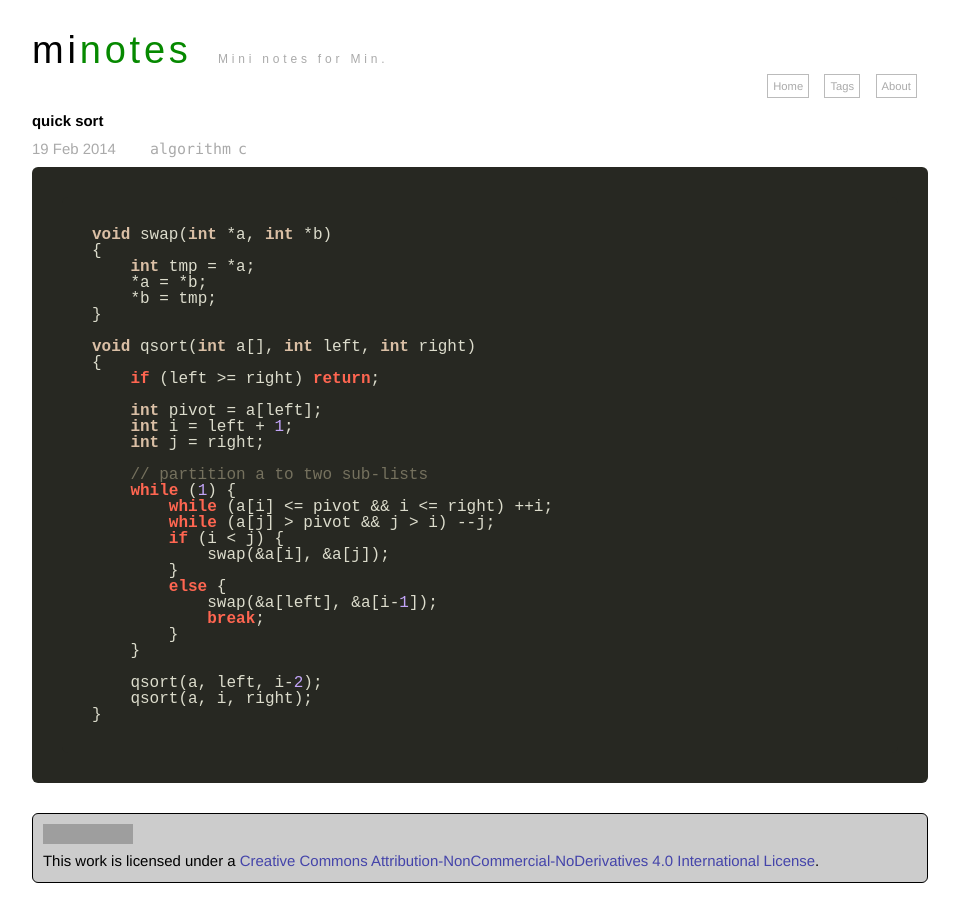
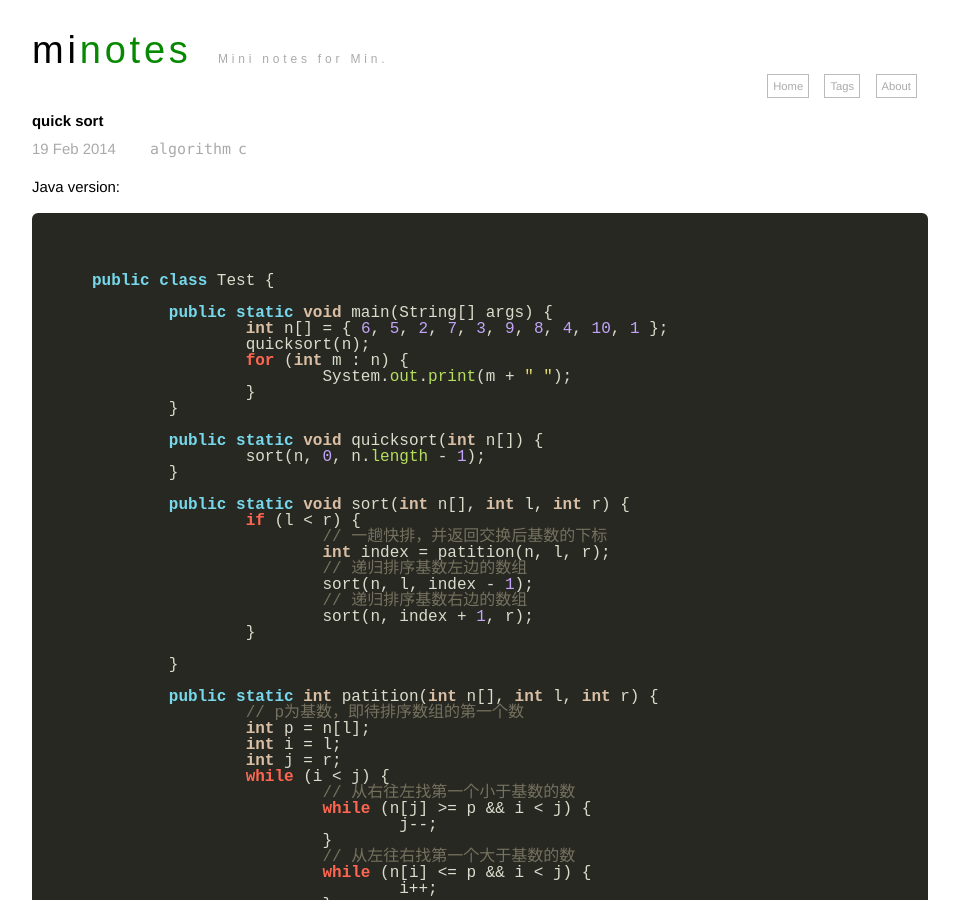
Before and after one commit to mindeng/mindeng.github.io, a Jekyll site: the page built from _posts/2014-02-19-20011.markdown, in a window 1280 px wide and 900 px high. Shown: the whole window, without its empty margins (160-1119 px from the left). Built offline with Jekyll 4.4.1, drawn with Linux system fonts in a browser that asks for light colours; some of the changed text lies outside the part shown; grey boxes are pictures that could not be loaded.

Commit message:
Update 2014-02-19-20011.markdown

````diff
--- a/_posts/2014-02-19-20011.markdown
+++ b/_posts/2014-02-19-20011.markdown
@@ -4,6 +4,68 @@ title:  "quick sort"
 date:   2014-02-19 14:55:25
 tags:   [algorithm, c]
 ---
+
+Java version:
+
+```java
+public class Test {
+
+	public static void main(String[] args) {
+		int n[] = { 6, 5, 2, 7, 3, 9, 8, 4, 10, 1 };
+		quicksort(n);
+		for (int m : n) {
+			System.out.print(m + " ");
+		}
+	}
+
+	public static void quicksort(int n[]) {
+		sort(n, 0, n.length - 1);
+	}
+
+	public static void sort(int n[], int l, int r) {
+		if (l < r) {
+			// 一趟快排，并返回交换后基数的下标
+			int index = patition(n, l, r);
+			// 递归排序基数左边的数组
+			sort(n, l, index - 1);
+			// 递归排序基数右边的数组
+			sort(n, index + 1, r);
+		}
+
+	}
+
+	public static int patition(int n[], int l, int r) {
+		// p为基数，即待排序数组的第一个数
+		int p = n[l];
+		int i = l;
+		int j = r;
+		while (i < j) {
+			// 从右往左找第一个小于基数的数
+			while (n[j] >= p && i < j) {
+				j--;
+			}
+			// 从左往右找第一个大于基数的数
+			while (n[i] <= p && i < j) {
+				i++;
+			}
+			// 找到后交换两个数
+			swap(n, i, j);
+		}
+		// 使划分好的数分布在基数两侧
+		swap(n, l, i);
+		return i;
+	}
+
+	private static void swap(int n[], int i, int j) {
+		int temp = n[i];
+		n[i] = n[j];
+		n[j] = temp;
+	}
+
+}
+```
+
+C:
 
 ```c
 void swap(int *a, int *b)
````
